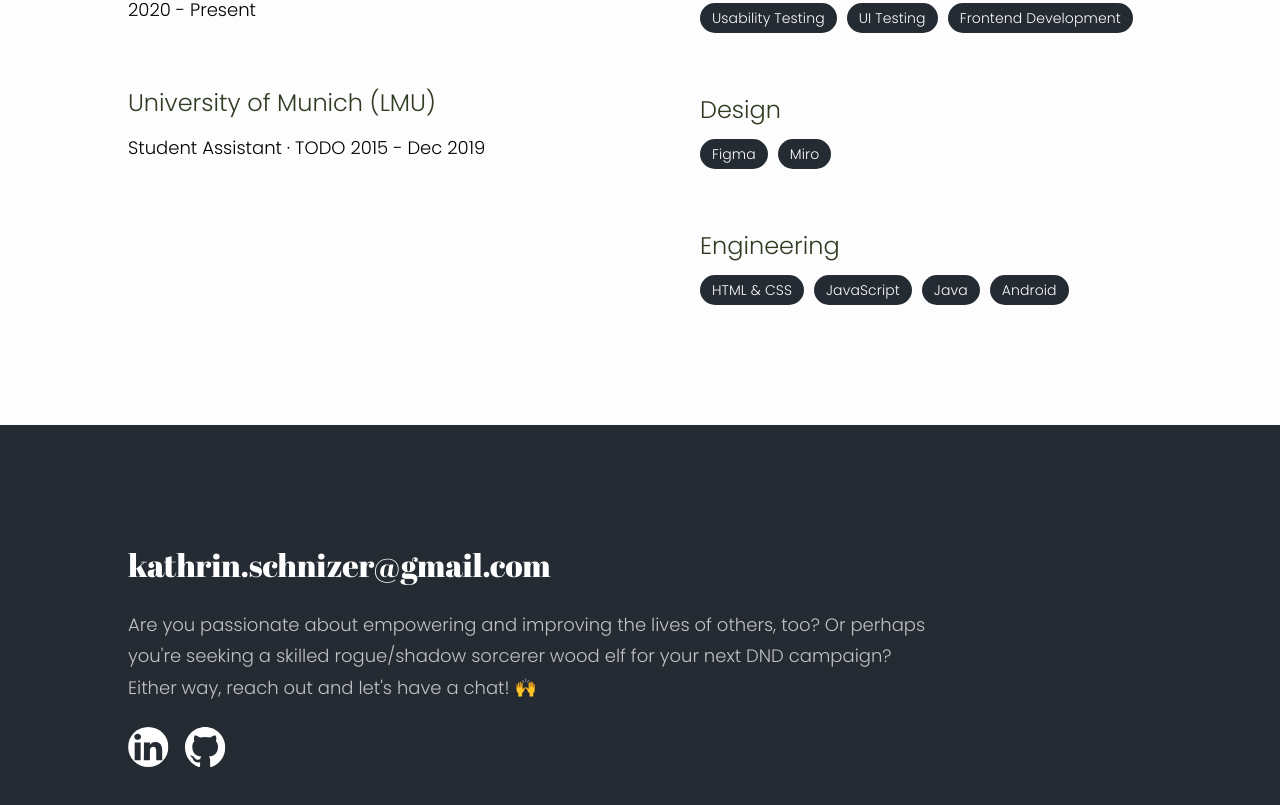
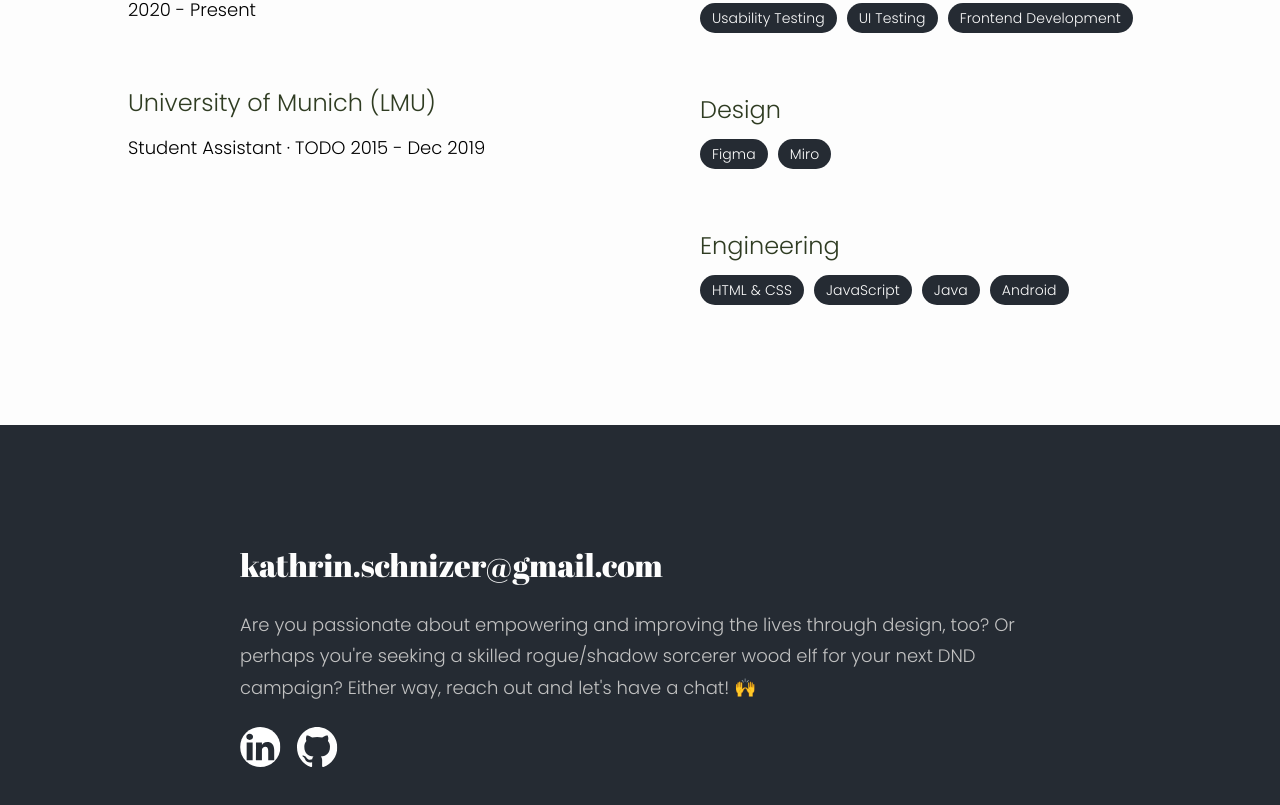
Before and after one commit to catherinekago/catherinekago.github.io, a React (Create React App) app in the folder ux-portfolio/: page /#/about in a window 1280 px wide. Shown: the part 2591-3396 px from the top of the page. Built offline with nearby package versions, Linux system fonts and the light colour scheme.

Commit message:
Add contact section

```diff
--- a/ux-portfolio/src/components/case-study-components/ProjectFooter.scss
+++ b/ux-portfolio/src/components/case-study-components/ProjectFooter.scss
@@ -1,6 +1,7 @@
 @import "../../style/style.scss";
 
 .project-footer {
+  background-color: $primaryMain;
   align-items: flex-start !important;
   padding-top: 0px !important;
   padding-bottom: 0px !important;
--- a/ux-portfolio/src/components/portfolio/Contact.jsx
+++ /dev/null
@@ -1,25 +0,0 @@
-import React from "react";
-import "../../pages/Contact.scss";
-import linkedin from "../../assets/icons/linkedin-mark.svg";
-import github from "../../assets/icons/github-mark.svg";
-
-const Contact = () => {
-  return (
-    <div id="contact-container">
-      <a href="mailto:kathrin.schnizer@gmail.com">kathrin.schnizer@gmail.com</a>
-      <div class="contact-icons-container">
-        <a
-          href="https://linkedin.com/in/kathrin-schnizer-892a82193.com"
-          target="_blank"
-          rel="noreferrer"
-        >
-          <img src={linkedin} alt="LinkedIn" />
-        </a>
-        <a href="github.com/catherinekago" target="_blank" rel="noreferrer">
-          <img src={github} alt="GitHub" />
-        </a>
-      </div>
-    </div>
-  );
-};
-export default Contact;
--- a/ux-portfolio/src/pages/About.jsx
+++ b/ux-portfolio/src/pages/About.jsx
@@ -14,6 +14,7 @@ import food from "../assets/icons/food.svg";
 
 import linkedin from "../assets/icons/linkedin-mark-white.svg";
 import github from "../assets/icons/github-mark-white.svg";
+import Contact from "./Contact";
 
 const About = () => {
   const size = useWindowSize();
@@ -277,31 +278,7 @@ const About = () => {
           </div>
         </div>
       </div>
-      <div class="main-background-container container-dark">
-        <div class="content-vertical-small main-content-container contact-container">
-          <a class="link-light" href="mailto:kathrin.schnizer@gmail.com">
-            kathrin.schnizer@gmail.com
-          </a>
-          <p class="text-l text-light">
-            Are you passionate about empowering and improving the lives of
-            others, too? Or perhaps you're seeking a skilled rogue/shadow
-            sorcerer wood elf for your next DND campaign? Either way, reach out
-            and let's have a chat! 🙌
-          </p>
-          <div class="contact-icons-container">
-            <a
-              href="https://linkedin.com/in/kathrin-schnizer-892a82193.com"
-              target="_blank"
-              rel="noreferrer"
-            >
-              <img src={linkedin} alt="LinkedIn" />
-            </a>
-            <a href="github.com/catherinekago" target="_blank" rel="noreferrer">
-              <img src={github} alt="GitHub" />
-            </a>
-          </div>
-        </div>
-      </div>
+      <Contact section="false" />
     </>
   );
 };
--- a/ux-portfolio/src/pages/Contact.jsx
+++ b/ux-portfolio/src/pages/Contact.jsx
@@ -1,18 +1,27 @@
 import React from "react";
 import "./Contact.scss";
 import "./../style/style.scss";
-import linkedin from "../assets/icons/linkedin-mark.svg";
-import github from "../assets/icons/github-mark.svg";
+import linkedin from "../assets/icons/linkedin-mark-white.svg";
+import github from "../assets/icons/github-mark-white.svg";
+import Section from "../components/atoms/Section";
 
-class Contact extends React.Component {
-  render() {
-    return (
-      <div class="hero">
-        <div class="hero-text-container">
-          <h1 class="hero-headline">Contact</h1>
-          <a href="mailto:kathrin.schnizer@gmail.com">
+const Contact = (props) => {
+  return (
+    <div class="main-background-container container-dark">
+      <div class="section-block">
+        {props.section === "true" ? (
+          <Section variant="section-light" text="Contact" />
+        ) : null}
+        <div class="content-vertical-small main-content-container contact-container">
+          <a class="link-light" href="mailto:kathrin.schnizer@gmail.com">
             kathrin.schnizer@gmail.com
           </a>
+          <p class="text-l text-light">
+            Are you passionate about empowering and improving the lives through
+            design, too? Or perhaps you're seeking a skilled rogue/shadow
+            sorcerer wood elf for your next DND campaign? Either way, reach out
+            and let's have a chat! 🙌
+          </p>
           <div class="contact-icons-container">
             <a
               href="https://linkedin.com/in/kathrin-schnizer-892a82193.com"
@@ -27,8 +36,8 @@ class Contact extends React.Component {
           </div>
         </div>
       </div>
-    );
-  }
-}
+    </div>
+  );
+};
 
 export default Contact;
--- a/ux-portfolio/src/pages/Contact.scss
+++ b/ux-portfolio/src/pages/Contact.scss
@@ -1,4 +1,10 @@
 @import "../style/style.scss";
+
+.section-block {
+  display: flex;
+  flex-direction: column;
+  gap: 100px;
+}
 
 #contact-container {
   width: 100%;
--- a/ux-portfolio/src/pages/Portfolio.jsx
+++ b/ux-portfolio/src/pages/Portfolio.jsx
@@ -3,7 +3,7 @@ import Hero from "../components/portfolio/Hero";
 import Section from "../components/atoms/Section";
 import ProjectTeaser from "../components/portfolio/ProjectTeaser";
 import "./Portfolio.scss";
-import Contact from "../components/portfolio/Contact";
+import Contact from "./Contact";
 import Carousel from "../components/portfolio/Carousel";
 import { useState, useEffect } from "react";
 import ProjectFooter from "../components/case-study-components/ProjectFooter";
@@ -94,8 +94,7 @@ const Portfolio = () => {
           </div>
         </div>
 
-        <Section text="Contact" />
-        <Contact />
+        <Contact section="true" />
         <ProjectFooter />
       </div>
     </>
```
